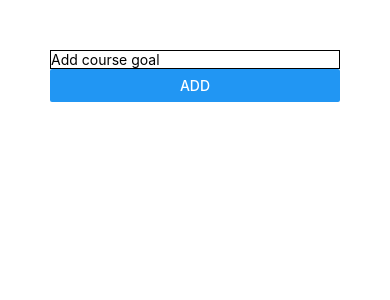
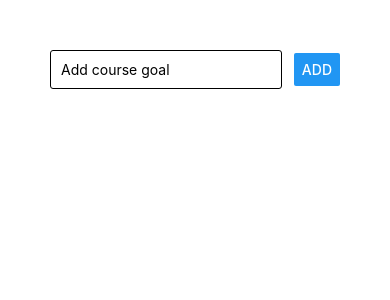
Before and after one commit to ChristoT98/React-native-complete-guide, a React Native app: screen / in a window 390 px wide. Shown: the top 300 px of the page. Built offline with nearby package versions, Linux system fonts and the light colour scheme.

Commit message:
Flexbox and layouts

```diff
--- a/App.js
+++ b/App.js
@@ -3,9 +3,9 @@
 
 export default function App() {
   return (
-    <View>
-      <View style={{padding: 50}}>
-          <TextInput placeholder="Add course goal" style={{ borderColor: 'black', borderWidth: 1}} />
+    <View style={{padding: 50}}>
+      <View style={{flexDirection: 'row', justifyContent: 'space-between', alignItems: 'center'}}>
+          <TextInput placeholder="Add course goal" style={{ width: '80%', borderColor: 'black', borderWidth: 1, borderRadius: 3, padding: 10}} />
           <Button title="ADD" />
       </View>
       <View>
```
